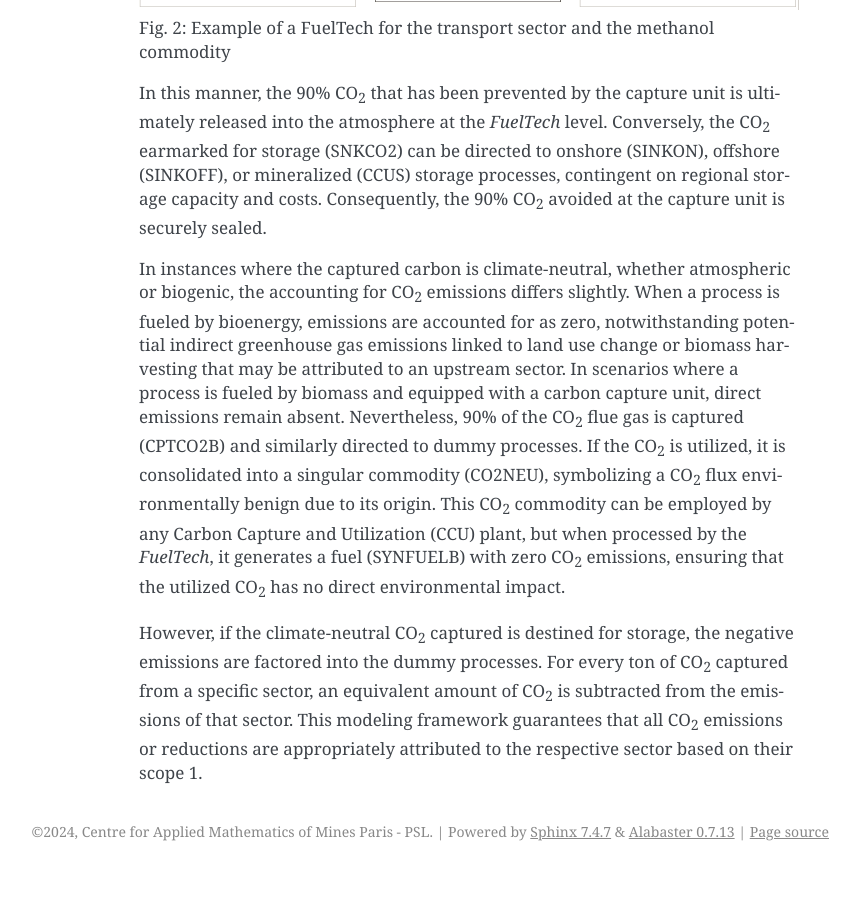
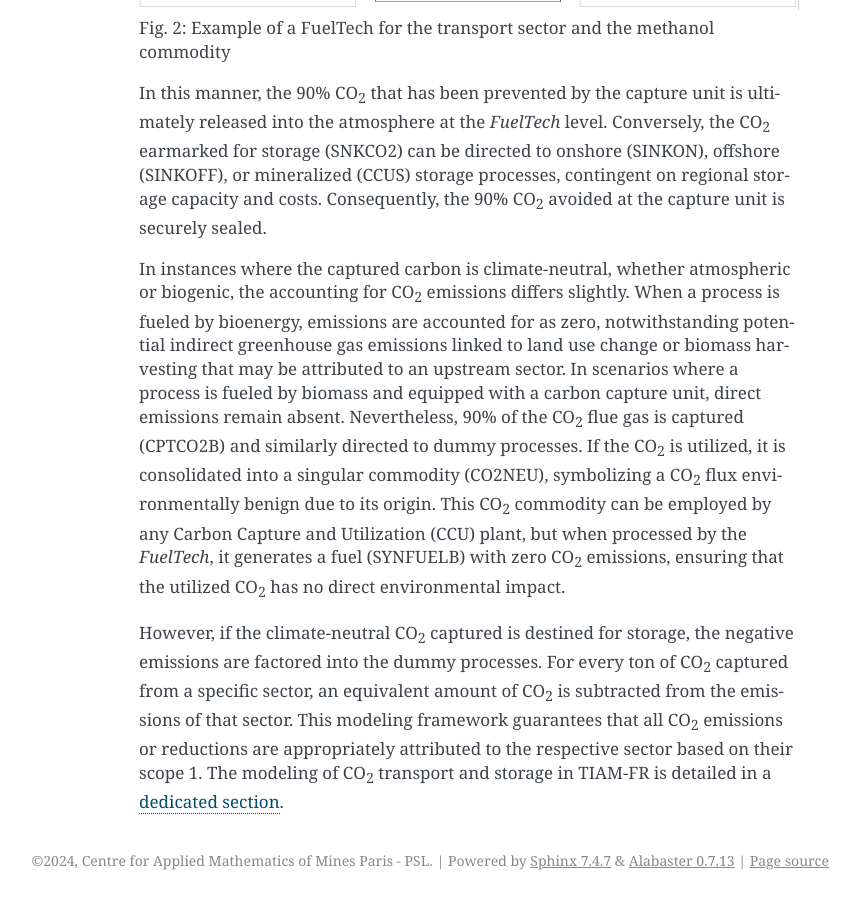
Before and after one commit to LucasDesport/tiam-fr, a Sphinx documentation site: the page built from docs/non-energy-sectors/CO2-accounting.md, in a window 1280 px wide and 900 px high, scrolled down 1151 px. Shown: the whole window, without its empty margins (281-1141 px from the left). Built offline with Sphinx 7.4.7, drawn with Linux system fonts in a browser that asks for light colours; pages that are not in the unit, such as notebooks, are missing from menus; before the commit the page ends 2022 px from its top, so only the background shows below that.

Commit message:
Update CO2-accounting.md
add hyperlink to co2 transport and storage

```diff
--- a/docs/non-energy-sectors/CO2-accounting.md
+++ b/docs/non-energy-sectors/CO2-accounting.md
@@ -18,3 +18,4 @@ In this manner, the 90% CO<sub>2</sub> that has been prevented by the capture un
 In instances where the captured carbon is climate-neutral, whether atmospheric or biogenic, the accounting for CO<sub>2</sub> emissions differs slightly. When a process is fueled by bioenergy, emissions are accounted for as zero, notwithstanding potential indirect greenhouse gas emissions linked to land use change or biomass harvesting that may be attributed to an upstream sector. In scenarios where a process is fueled by biomass and equipped with a carbon capture unit, direct emissions remain absent. Nevertheless, 90% of the CO<sub>2</sub> flue gas is captured (CPTCO2B) and similarly directed to dummy processes. If the CO<sub>2</sub> is utilized, it is consolidated into a singular commodity (CO2NEU), symbolizing a CO<sub>2</sub> flux environmentally benign due to its origin. This CO<sub>2</sub> commodity can be employed by any Carbon Capture and Utilization (CCU) plant, but when processed by the *FuelTech*, it generates a fuel (SYNFUELB) with zero CO<sub>2</sub> emissions, ensuring that the utilized CO<sub>2</sub> has no direct environmental impact.
 
 However, if the climate-neutral CO<sub>2</sub> captured is destined for storage, the negative emissions are factored into the dummy processes. For every ton of CO<sub>2</sub> captured from a specific sector, an equivalent amount of CO<sub>2</sub> is subtracted from the emissions of that sector. This modeling framework guarantees that all CO<sub>2</sub> emissions or reductions are appropriately attributed to the respective sector based on their scope 1.
+The modeling of CO<sub>2</sub> transport and storage in TIAM-FR is detailed in a [dedicated section](CO2-transport-and-storage.md).
```
